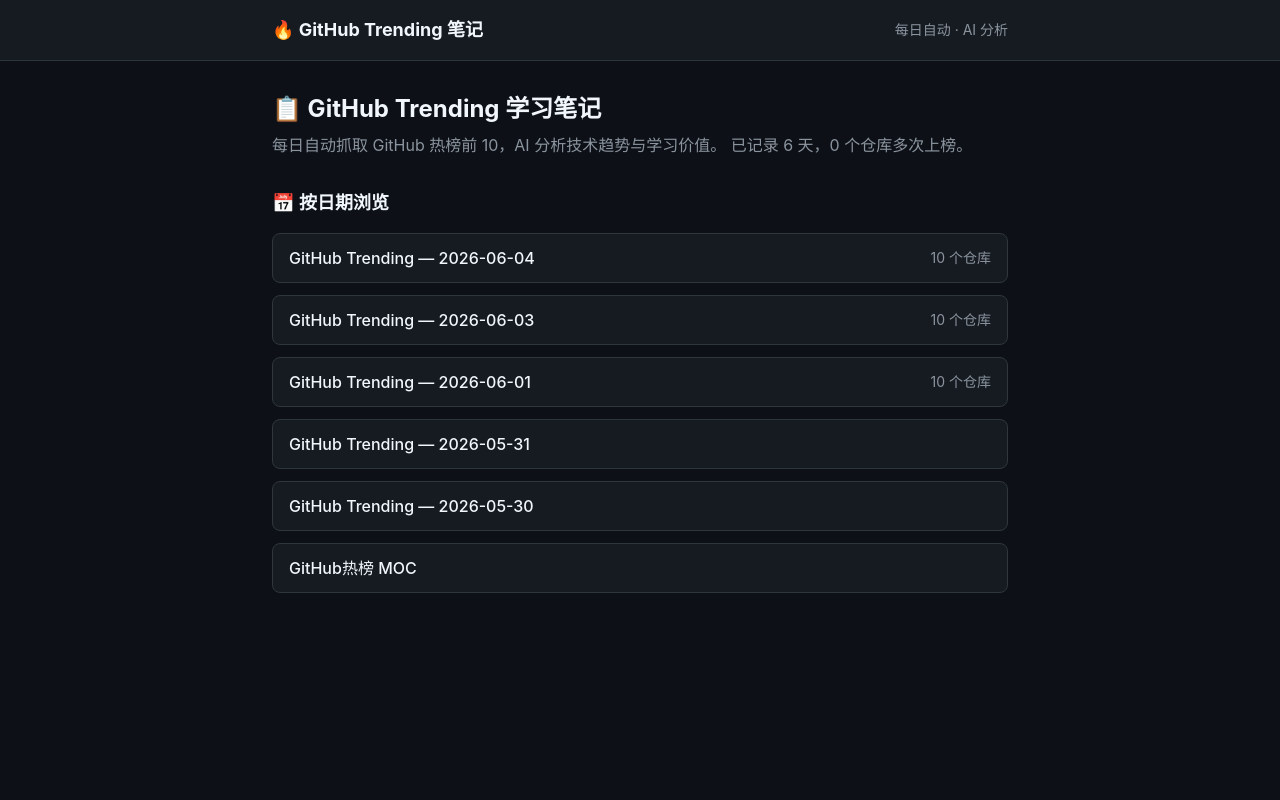
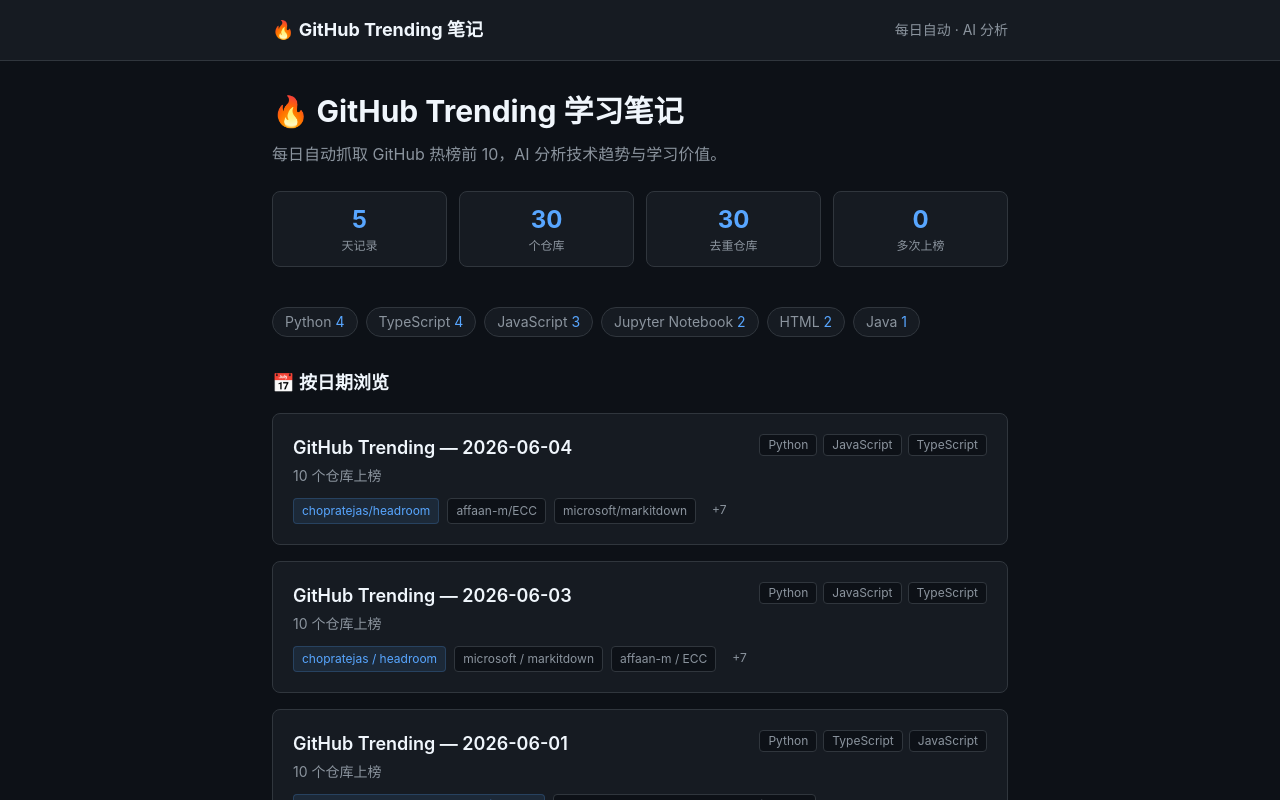
Before and after one commit to yang-jqr/github-trending-notes, a Next.js app: page / in a window 1280 px wide. Shown: the top 800 px of the page. Built offline with nearby package versions, Linux system fonts and the light colour scheme.

Commit message:
feat: 新版 UI — 卡片布局、Hero 统计、语言标签、详情页优化

```diff
--- a/app/page.tsx
+++ b/app/page.tsx
@@ -1,34 +1,54 @@
-import { getAllPosts, getRecurringRepos, type Post } from "@/lib/posts";
+import { getAllPosts, getStats, extractRepoNames, extractLanguages, type Post } from "@/lib/posts";
 import Link from "next/link";
 
 export default function HomePage() {
   const posts = getAllPosts();
-  const recurring = getRecurringRepos();
+  const stats = getStats();
 
   return (
-    <div className="space-y-8">
-      <section>
-        <h1 className="text-2xl font-bold text-[#f0f6fc] mb-2">📋 GitHub Trending 学习笔记</h1>
-        <p className="text-muted">
+    <div>
+      {/* Hero */}
+      <section className="mb-10">
+        <h1 className="text-3xl font-bold text-[#f0f6fc] mb-3">🔥 GitHub Trending 学习笔记</h1>
+        <p className="text-muted text-base mb-6 max-w-xl leading-relaxed">
           每日自动抓取 GitHub 热榜前 10，AI 分析技术趋势与学习价值。
-          已记录 {posts.length} 天，{recurring.length} 个仓库多次上榜。
         </p>
-      </section>
-
-      <section>
-        <h2 className="text-lg font-semibold text-[#f0f6fc] mb-4">📅 按日期浏览</h2>
-        <div className="space-y-3">
-          {posts.map((post) => (
-            <PostCard key={post.meta.slug} post={post} />
-          ))}
+        <div className="grid grid-cols-3 sm:grid-cols-4 gap-3">
+          <StatCard value={stats.totalDays} label="天记录" />
+          <StatCard value={stats.totalRepos} label="个仓库" />
+          <StatCard value={stats.uniqueRepos} label="去重仓库" />
+          <StatCard value={stats.recurringRepos.length} label="多次上榜" />
         </div>
       </section>
 
-      {recurring.length > 0 && (
-        <section>
-          <h2 className="text-lg font-semibold text-[#f0f6fc] mb-4">🔁 反复上榜仓库</h2>
+      {/* 语言标签 */}
+      {stats.topLanguages.length > 0 && (
+        <section className="mb-8">
+          <div className="flex flex-wrap gap-2">
+            {stats.topLanguages.map(({ lang, count }) => (
+              <span key={lang} className="px-3 py-1 bg-surface border border-border rounded-full text-sm text-muted">
+                {lang} <span className="text-accent">{count}</span>
+              </span>
+            ))}
+          </div>
+        </section>
+      )}
+
+      {/* 笔记卡片 */}
+      <section>
+        <h2 className="text-lg font-semibold text-[#f0f6fc] mb-4">📅 按日期浏览</h2>
+        {posts.length === 0 && <p className="text-muted text-sm">暂无笔记…</p>}
+        <div className="space-y-4">
+          {posts.map(post => <PostCard key={post.meta.slug} post={post} />)}
+        </div>
+      </section>
+
+      {/* 热门仓库 */}
+      {stats.recurringRepos.length > 0 && (
+        <section className="mt-10">
+          <h2 className="text-lg font-semibold text-[#f0f6fc] mb-4">🔁 反复上榜</h2>
           <div className="grid grid-cols-1 sm:grid-cols-2 gap-2">
-            {recurring.slice(0, 10).map((repo) => (
+            {stats.recurringRepos.slice(0, 8).map(repo => (
               <div key={repo.name} className="flex items-center justify-between bg-surface border border-border rounded-md px-3 py-2 text-sm">
                 <span className="text-accent truncate mr-2">{repo.name}</span>
                 <span className="text-muted shrink-0">{repo.count} 次</span>
@@ -41,14 +61,52 @@
   );
 }
 
+function StatCard({ value, label }: { value: number; label: string }) {
+  return (
+    <div className="bg-surface border border-border rounded-lg px-4 py-3 text-center">
+      <div className="text-2xl font-bold text-accent">{value}</div>
+      <div className="text-xs text-muted mt-0.5">{label}</div>
+    </div>
+  );
+}
+
 function PostCard({ post }: { post: Post }) {
-  const repoCount = (post.content.match(/^## \d+\./gm) || []).length;
+  const names = extractRepoNames(post.content);
+  const langs = extractLanguages(post.content);
+  const preview = names.slice(0, 3);
+
   return (
-    <Link href={`/posts/${encodeURIComponent(post.meta.slug)}`} className="block bg-surface border border-border rounded-lg px-4 py-3 hover:border-accent transition-colors no-underline">
-      <div className="flex items-center justify-between">
-        <span className="text-[#f0f6fc] font-medium">{post.meta.date ? `GitHub Trending — ${post.meta.date}` : post.meta.slug}</span>
-        <span className="text-muted text-sm">{repoCount > 0 ? `${repoCount} 个仓库` : ""}</span>
+    <Link
+      href={`/posts/${encodeURIComponent(post.meta.slug)}`}
+      className="block bg-surface border border-border rounded-lg p-5 hover:border-accent hover:shadow-lg hover:shadow-accent/5 transition-all group"
+    >
+      <div className="flex items-start justify-between mb-3">
+        <div>
+          <span className="text-[#f0f6fc] font-semibold text-lg group-hover:text-accent transition-colors">
+            {post.meta.date && `GitHub Trending — ${post.meta.date}`}
+          </span>
+          <div className="text-muted text-sm mt-1">{names.length} 个仓库上榜</div>
+        </div>
+        <div className="flex gap-1.5 shrink-0">
+          {langs.slice(0, 3).map(l => (
+            <span key={l} className="px-2 py-0.5 bg-[#0d1117] border border-border rounded text-xs text-muted">
+              {l}
+            </span>
+          ))}
+        </div>
       </div>
+      {preview.length > 0 && (
+        <div className="flex flex-wrap gap-2">
+          {preview.map((name, i) => (
+            <span key={name} className={`px-2 py-1 rounded text-xs ${
+              i === 0 ? 'bg-accent/10 text-accent border border-accent/20' : 'bg-[#0d1117] text-muted border border-border'
+            }`}>
+              {name}
+            </span>
+          ))}
+          {names.length > 3 && <span className="px-2 py-1 text-xs text-muted">+{names.length - 3}</span>}
+        </div>
+      )}
     </Link>
   );
 }
--- a/app/posts/[slug]/page.tsx
+++ b/app/posts/[slug]/page.tsx
@@ -1,11 +1,11 @@
-import { getPost, getAllPosts, resolveWikiLinks } from "@/lib/posts";
+import { getPost, getAllPosts, resolveWikiLinks, extractLanguages, extractRepoNames } from "@/lib/posts";
 import { notFound } from "next/navigation";
 import Link from "next/link";
 import ReactMarkdown from "react-markdown";
 import remarkGfm from "remark-gfm";
 
 export function generateStaticParams() {
-  return getAllPosts().map((p) => ({ slug: p.meta.slug }));
+  return getAllPosts().map(p => ({ slug: p.meta.slug }));
 }
 
 export default async function PostPage({ params }: { params: Promise<{ slug: string }> }) {
@@ -13,36 +13,54 @@
   const decodedSlug = decodeURIComponent(slug);
   const post = getPost(decodedSlug);
   if (!post) notFound();
-  const allSlugs = new Set(getAllPosts().map((p) => p.meta.slug));
+  const allSlugs = new Set(getAllPosts().map(p => p.meta.slug));
   const text = resolveWikiLinks(post.content, allSlugs);
   const all = getAllPosts();
-  const i = all.findIndex((p) => p.meta.slug === decodedSlug);
+  const i = all.findIndex(p => p.meta.slug === decodedSlug);
   const prev = i < all.length - 1 ? all[i + 1] : null;
   const next = i > 0 ? all[i - 1] : null;
+  const langs = extractLanguages(post.content);
+  const names = extractRepoNames(post.content);
+
   return (
     <article>
-      <div className="flex justify-between mb-6 text-sm">
-        <Link href="/" className="text-muted hover:text-accent">← 全部笔记</Link>
+      <div className="flex items-center justify-between mb-6 text-sm">
+        <Link href="/" className="text-muted hover:text-accent transition-colors">← 全部笔记</Link>
         <div className="flex gap-3">
-          {prev && <Link href={`/posts/${encodeURIComponent(prev.meta.slug)}`} className="text-accent">← {prev.meta.date||prev.meta.slug}</Link>}
-          {next && <Link href={`/posts/${encodeURIComponent(next.meta.slug)}`} className="text-accent">{next.meta.date||next.meta.slug} →</Link>}
+          {prev && <Link href={`/posts/${encodeURIComponent(prev.meta.slug)}`} className="text-accent hover:underline">← {prev.meta.date||prev.meta.slug}</Link>}
+          {next && <Link href={`/posts/${encodeURIComponent(next.meta.slug)}`} className="text-accent hover:underline">{next.meta.date||next.meta.slug} →</Link>}
         </div>
       </div>
-      <h1 className="text-2xl font-bold text-[#f0f6fc] mb-4">GitHub Trending — {post.meta.date}</h1>
+      <div className="mb-6">
+        <div className="flex flex-wrap items-center gap-3 mb-3">
+          {langs.slice(0, 4).map(l => (
+            <span key={l} className="px-2.5 py-1 bg-accent/10 text-accent border border-accent/20 rounded-full text-xs">{l}</span>
+          ))}
+        </div>
+        <h1 className="text-2xl font-bold text-[#f0f6fc]">GitHub Trending — {post.meta.date}</h1>
+        <div className="flex gap-4 mt-2 text-sm text-muted">
+          <span>{names.length} 个仓库</span>
+          <span>{langs.length} 种语言</span>
+        </div>
+      </div>
       <div className="prose prose-invert max-w-none">
         <ReactMarkdown remarkPlugins={[remarkGfm]} components={{
-          a: ({href,children,...p}) => <a href={href} target={href?.startsWith("http")?"_blank":undefined} rel={href?.startsWith("http")?"noopener noreferrer":undefined} {...p}>{children}</a>,
+          a: ({href,children,...p}) => <a href={href} target={href?.startsWith("http")?"_blank":undefined} rel={href?.startsWith("http")?"noopener noreferrer":undefined} className="text-accent hover:underline" {...p}>{children}</a>,
           del: ({children}) => <span className="text-muted line-through">{children}</span>,
-          pre: ({children}) => <pre className="bg-surface border border-border rounded-md p-3 overflow-x-auto text-sm">{children}</pre>,
-          code: ({className,children,...p}) => !className ? <code className="bg-surface border border-border rounded px-1 py-0.5 text-sm" {...p}>{children}</code> : <code className={className} {...p}>{children}</code>,
-          hr: () => <hr className="border-border my-6" />,
-          h2: ({children}) => <h2 className="text-lg font-semibold text-[#f0f6fc] mt-6 mb-3 border-b border-border pb-2">{children}</h2>
+          pre: ({children}) => <pre className="bg-[#0d1117] border border-border rounded-lg p-4 overflow-x-auto text-sm leading-relaxed">{children}</pre>,
+          code: ({className,children,...p}) => !className ? <code className="bg-[#0d1117] border border-border rounded px-1.5 py-0.5 text-sm text-[#c9d1d9]" {...p}>{children}</code> : <code className={className} {...p}>{children}</code>,
+          hr: () => <hr className="border-border my-8" />,
+          h2: ({children}) => <h2 className="text-lg font-semibold text-[#f0f6fc] mt-8 mb-4 pb-2 border-b border-border">{children}</h2>,
+          strong: ({children}) => <strong className="text-[#f0f6fc]">{children}</strong>,
         }}>{text}</ReactMarkdown>
       </div>
-      <div className="mt-8 pt-4 border-t border-border text-sm text-muted">
-        <div className="flex justify-between">
-          {prev ? <Link href={`/posts/${encodeURIComponent(prev.meta.slug)}`} className="text-accent">← {prev.meta.date}</Link> : <span />}
-          {next ? <Link href={`/posts/${encodeURIComponent(next.meta.slug)}`} className="text-accent">{next.meta.date} →</Link> : <span />}
+      <div className="mt-10 pt-4 border-t border-border">
+        <div className="flex justify-between text-sm">
+          {prev ? <Link href={`/posts/${encodeURIComponent(prev.meta.slug)}`} className="text-accent hover:underline">← {prev.meta.date}</Link> : <span />}
+          {next ? <Link href={`/posts/${encodeURIComponent(next.meta.slug)}`} className="text-accent hover:underline">{next.meta.date} →</Link> : <span />}
+        </div>
+        <div className="text-center mt-6">
+          <Link href="/" className="text-muted hover:text-accent text-sm transition-colors">← 返回首页</Link>
         </div>
       </div>
     </article>
--- a/lib/posts.ts
+++ b/lib/posts.ts
@@ -12,10 +12,17 @@
 export interface PostMeta { slug: string; title: string; date: string; }
 export interface Post { meta: PostMeta; content: string; }
 export interface RepoStats { name: string; count: number; dates: string[]; }
+export interface BlogStats {
+  totalDays: number;
+  totalRepos: number;
+  uniqueRepos: number;
+  topLanguages: { lang: string; count: number }[];
+  recurringRepos: RepoStats[];
+}
 
 function getAllSlugs(): string[] {
   if (!fs.existsSync(VAULT_PATH)) return [];
-  return fs.readdirSync(VAULT_PATH).filter((f) => f.endsWith(".md")).map((f) => f.replace(/\.md$/, ""));
+  return fs.readdirSync(VAULT_PATH).filter(f => f.endsWith(".md")).map(f => f.replace(/\.md$/, ""));
 }
 
 export function getAllPosts(): Post[] {
@@ -38,22 +45,55 @@
   return { meta: { slug, title: data.title || slug, date: m ? m[1] : data.date || "" }, content };
 }
 
-export function getRecurringRepos(): RepoStats[] {
-  const repoMap = new Map<string, string[]>();
-  for (const post of getAllPosts()) {
-    if (!post.meta.date) continue;
-    for (const line of post.content.split("\n")) {
-      const m = line.match(/^## \d+\. (.+)/);
-      if (m) {
-        const name = m[1].trim();
-        const dates = repoMap.get(name) || [];
-        if (!dates.includes(post.meta.date)) dates.push(post.meta.date);
-        repoMap.set(name, dates);
+export function extractLanguages(content: string): string[] {
+  const langs = new Set<string>();
+  for (const line of content.split("\n")) {
+    const m = line.match(/⭐[^|]+\|\s*(?:🔥[^|]+\|\s*)?(\w[\w\s+#.-]*)/);
+    if (m) {
+      const lang = m[1].trim();
+      if (lang && !lang.startsWith("📌") && !lang.startsWith("🆕") && lang.length < 20) {
+        langs.add(lang);
       }
     }
   }
-  return Array.from(repoMap.entries()).map(([name, dates]) => ({ name, count: dates.length, dates: dates.sort().reverse() })).filter((r) => r.count >= 2).sort((a, b) => b.count - a.count);
+  return Array.from(langs).slice(0, 5);
 }
+
+export function extractRepoNames(content: string): string[] {
+  const names: string[] = [];
+  for (const line of content.split("\n")) {
+    const m = line.match(/^## \d+\. (.+)/);
+    if (m) names.push(m[1].trim());
+  }
+  return names;
+}
+
+export function getStats(): BlogStats {
+  const posts = getAllPosts();
+  const trendingPosts = posts.filter(p => p.meta.date);
+  const repoMap = new Map<string, string[]>();
+  const langMap = new Map<string, number>();
+  for (const post of trendingPosts) {
+    const names = extractRepoNames(post.content);
+    const langs = extractLanguages(post.content);
+    for (const name of names) {
+      const dates = repoMap.get(name) || [];
+      if (!dates.includes(post.meta.date)) dates.push(post.meta.date);
+      repoMap.set(name, dates);
+    }
+    for (const lang of langs) {
+      langMap.set(lang, (langMap.get(lang) || 0) + 1);
+    }
+  }
+  const recurring = Array.from(repoMap.entries())
+    .map(([name, dates]) => ({ name, count: dates.length, dates: dates.sort().reverse() }))
+    .filter(r => r.count >= 2).sort((a, b) => b.count - a.count);
+  const topLanguages = Array.from(langMap.entries())
+    .map(([lang, count]) => ({ lang, count })).sort((a, b) => b.count - a.count).slice(0, 6);
+  return { totalDays: trendingPosts.length, totalRepos: trendingPosts.reduce((s, p) => s + extractRepoNames(p.content).length, 0), uniqueRepos: repoMap.size, topLanguages, recurringRepos: recurring };
+}
+
+export function getRecurringRepos(): RepoStats[] { return getStats().recurringRepos; }
 
 export function resolveWikiLinks(content: string, allSlugs: Set<string>): string {
   return content.replace(/\[\[([^\]]+)\]\]/g, (_, slug: string) => {
```
